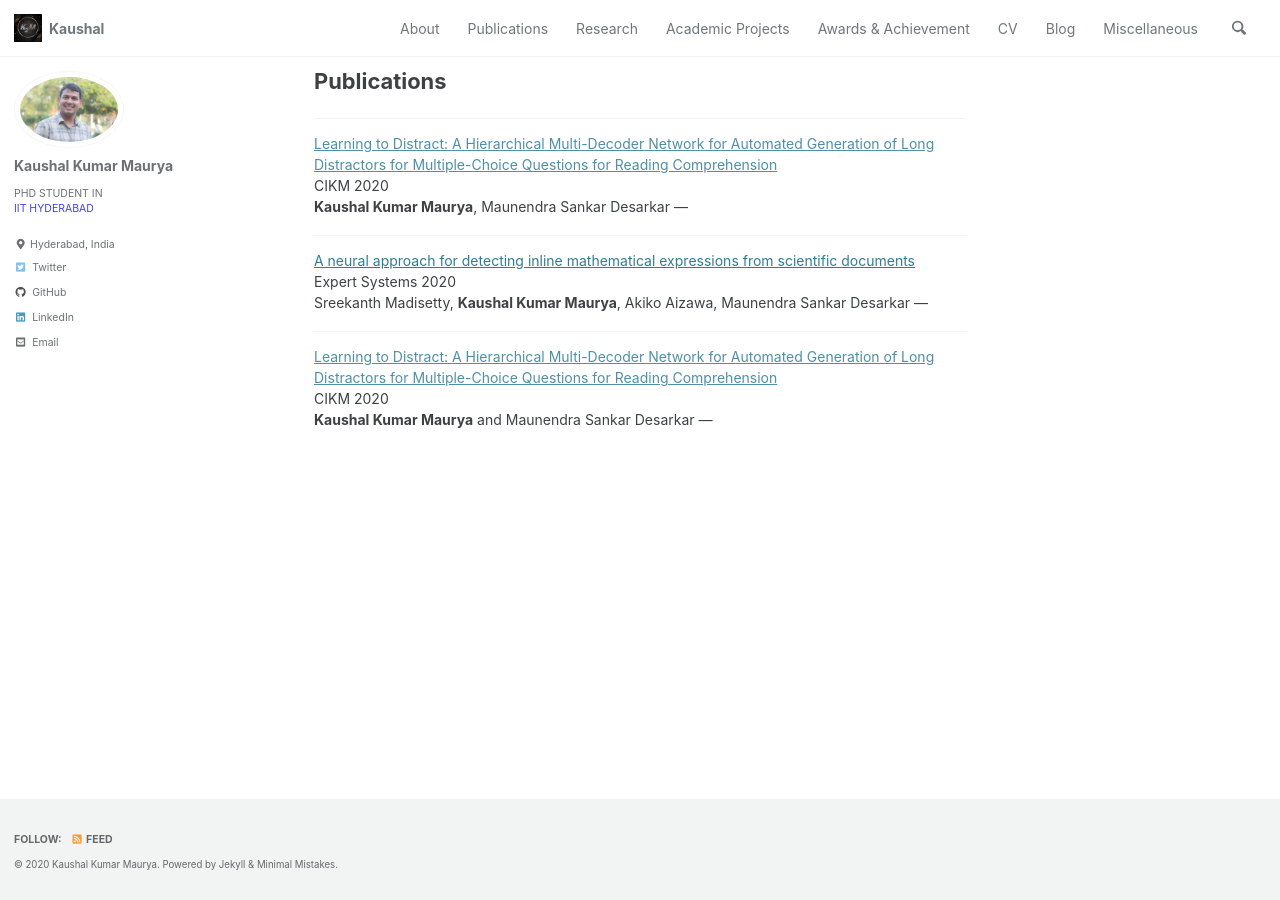
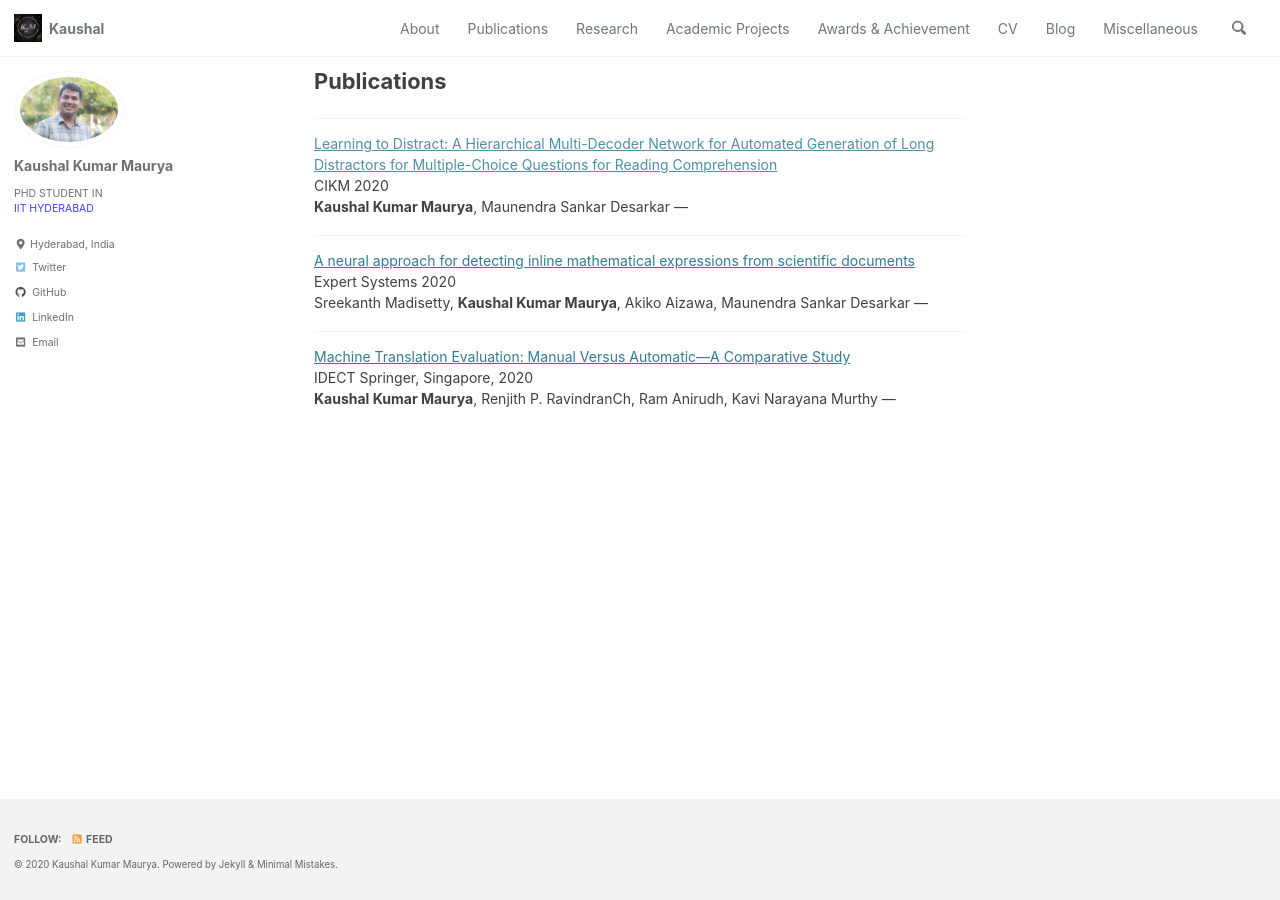
Before and after one commit to harshayelleni/harshayelleni.github.io, a Jekyll site: the page built from _pages/publications.md, in a window 1280 px wide. Built offline with Jekyll 4.4.1, drawn with Linux system fonts in a browser that asks for light colours; cached includes are drawn as plain includes.

Commit message:
doing modifications

```diff
--- a/_pages/publications.md
+++ b/_pages/publications.md
@@ -16,7 +16,7 @@ Sreekanth Madisetty, **Kaushal Kumar Maurya**, Akiko Aizawa, Maunendra Sankar De
 ---
 
 ---
-[Learning to Distract: A Hierarchical Multi-Decoder Network for Automated Generation of Long Distractors for Multiple-Choice Questions for Reading Comprehension]()
-CIKM 2020
-**Kaushal Kumar Maurya** and Maunendra Sankar Desarkar
+[Machine Translation Evaluation: Manual Versus Automatic—A Comparative Study](https://link.springer.com/chapter/10.1007/978-981-15-1097-7_45)
+IDECT Springer, Singapore, 2020
+**Kaushal Kumar Maurya**, Renjith P. RavindranCh, Ram Anirudh, Kavi Narayana Murthy
 ---
```
